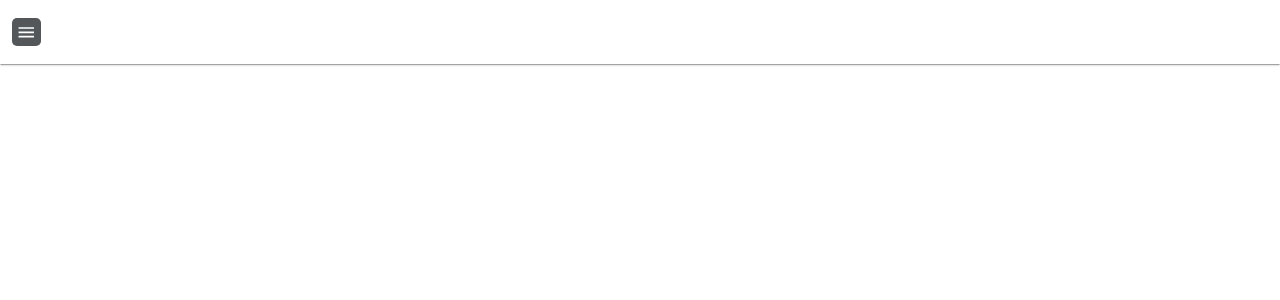
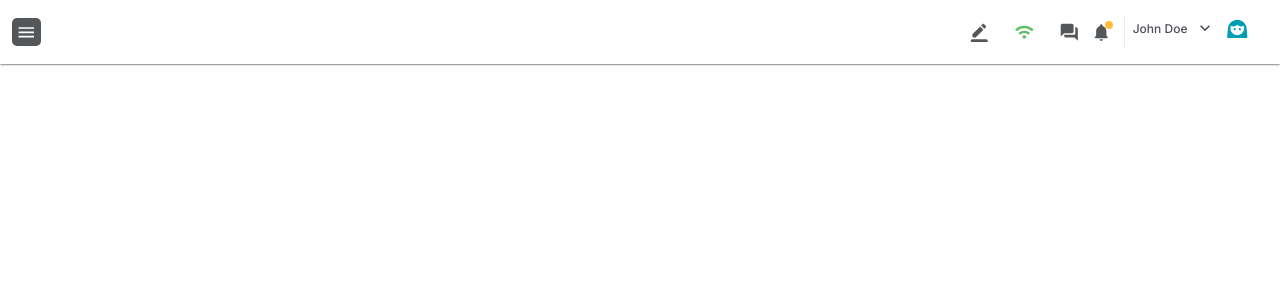
Before and after one commit to zihad0292/figma-to-react, a React (Create React App) app: page / in a window 1280 px wide. Shown: the top 300 px of the page. Built offline with nearby package versions, Linux system fonts and the light colour scheme.

Commit message:
Header right side icons and user menu implemented

```diff
--- a/src/components/Header/Header.js
+++ b/src/components/Header/Header.js
@@ -3,9 +3,34 @@ import React from "react";
 // MUI components
 import { AppBar, Toolbar, IconButton } from "@mui/material";
 import { styled } from "@mui/material/styles";
+import Box from "@mui/material/Box";
+import Badge from "@mui/material/Badge";
+import Paper from "@mui/material/Paper";
+import MenuItem from "@mui/material/MenuItem";
+import MenuList from "@mui/material/MenuList";
+import ListItemText from "@mui/material/ListItemText";
+import ListItemIcon from "@mui/material/ListItemIcon";
+import Divider from "@mui/material/Divider";
+import Button from "@mui/material/Button";
+import Popper from "@mui/material/Popper";
+import Grow from "@mui/material/Grow";
+import ClickAwayListener from "@mui/material/ClickAwayListener";
 
 // MUI icons
-import { Menu } from "@mui/icons-material";
+import BorderColorRoundedIcon from "@mui/icons-material/BorderColorRounded";
+import WifiRoundedIcon from "@mui/icons-material/WifiRounded";
+import MenuIcon from "@mui/icons-material/Menu";
+import QuestionAnswerRoundedIcon from "@mui/icons-material/QuestionAnswerRounded";
+import NotificationsRoundedIcon from "@mui/icons-material/NotificationsRounded";
+import FiberManualRecordRoundedIcon from "@mui/icons-material/FiberManualRecordRounded";
+import Face3Icon from "@mui/icons-material/Face3";
+import KeyboardArrowDownIcon from "@mui/icons-material/KeyboardArrowDown";
+
+import DonutLargeIcon from "@mui/icons-material/DonutLarge";
+import ManageAccountsIcon from "@mui/icons-material/ManageAccounts";
+import NotificationsNoneIcon from "@mui/icons-material/NotificationsNone";
+import HelpCenterOutlinedIcon from "@mui/icons-material/HelpCenterOutlined";
+import LogoutOutlinedIcon from "@mui/icons-material/LogoutOutlined";
 
 const CustomAppBar = styled(AppBar)({});
 
@@ -19,13 +44,200 @@ const HamburgerIcon = styled(IconButton)({
 });
 
 function Header({ handleDrawerOpen }) {
+  const anchorRef = React.useRef(null);
+  const [open, setOpen] = React.useState(false);
+
+  const handleProfileMenuOpen = event => {
+    // setAnchorEl(event.currentTarget);
+  };
+  const handleToggle = () => {
+    setOpen(prevOpen => !prevOpen);
+  };
+
+  const handleClose = event => {
+    if (anchorRef.current && anchorRef.current.contains(event.target)) {
+      return;
+    }
+
+    setOpen(false);
+  };
+
   return (
     <CustomAppBar position="static" color="white" elevation={1}>
       <Toolbar>
-        <HamburgerIcon edge="start" color="inherit" onClick={handleDrawerOpen}>
-          <Menu />
+        <HamburgerIcon edge="start" color="primary" onClick={handleDrawerOpen}>
+          <MenuIcon />
         </HamburgerIcon>
-        {/* Add other app bar components as needed */}
+        <Box sx={{ flexGrow: 1 }} />
+        <Box sx={{ display: { xs: "none", md: "flex" } }}>
+          <IconButton
+            size="large"
+            aria-label="show 4 new mails"
+            sx={{
+              " & .MuiSvgIcon-root": {
+                color: "#53575A",
+              },
+            }}
+          >
+            {" "}
+            <BorderColorRoundedIcon />
+          </IconButton>
+          <IconButton
+            size="large"
+            aria-label="show 17 new notifications"
+            sx={{
+              " & .MuiSvgIcon-root": {
+                color: "#61BD63",
+              },
+            }}
+          >
+            {" "}
+            <WifiRoundedIcon />
+          </IconButton>
+          <IconButton
+            size="large"
+            edge="end"
+            aria-label="account of current user"
+            aria-haspopup="true"
+            onClick={handleProfileMenuOpen}
+            sx={{
+              " & .MuiSvgIcon-root": {
+                color: "#53575A",
+              },
+            }}
+          >
+            <QuestionAnswerRoundedIcon />
+          </IconButton>
+          <IconButton
+            size="large"
+            aria-label="show 17 new notifications"
+            sx={{
+              " & .MuiSvgIcon-root": {
+                color: "#53575A",
+              },
+            }}
+          >
+            <Badge
+              badgeContent={<FiberManualRecordRoundedIcon />}
+              color="orange"
+              variant="dot"
+              overlap="circular"
+            >
+              <NotificationsRoundedIcon />
+            </Badge>
+          </IconButton>{" "}
+          <Divider
+            orientation="vertical"
+            flexItem
+            light
+            sx={{
+              height: "30px",
+              alignSelf: "center",
+            }}
+          />
+          <Box sx={{ flexGrow: 0 }}>
+            <Box
+              sx={{ display: "flex", alignItems: "center" }}
+              id="composition-button"
+              aria-controls={open ? "composition-menu" : undefined}
+              aria-expanded={open ? "true" : undefined}
+              aria-haspopup="true"
+              onClick={handleToggle}
+            >
+              <Button
+                ref={anchorRef}
+                variant="text"
+                endIcon={<KeyboardArrowDownIcon />}
+                sx={{
+                  textTransform: "unset",
+                }}
+                color="textMain"
+              >
+                John Doe
+              </Button>
+
+              <IconButton
+                sx={{
+                  "& .MuiSvgIcon-root": {
+                    color: "#009DB3",
+                  },
+                }}
+              >
+                <Face3Icon />
+              </IconButton>
+            </Box>
+            <Popper
+              open={open}
+              anchorEl={anchorRef.current}
+              role={undefined}
+              placement="bottom-end"
+              transition
+              disablePortal
+              sx={{
+                "& .MuiMenuItem-root+.MuiDivider-root": {
+                  m: 0,
+                },
+              }}
+            >
+              {({ TransitionProps, placement }) => (
+                <Grow {...TransitionProps}>
+                  <Paper>
+                    <ClickAwayListener onClickAway={handleClose}>
+                      <MenuList
+                        sx={{
+                          "& .MuiMenuItem-root": {
+                            pl: 3,
+                            pr: 3,
+                          },
+                        }}
+                      >
+                        <MenuItem>
+                          <ListItemIcon>
+                            <DonutLargeIcon />
+                          </ListItemIcon>
+                          <ListItemText>
+                            Stats:{" "}
+                            <Box component="span" sx={{ color: "#61BD63" }}>
+                              Online
+                            </Box>
+                          </ListItemText>
+                        </MenuItem>
+                        <Divider />
+                        <MenuItem>
+                          <ListItemIcon>
+                            <ManageAccountsIcon />
+                          </ListItemIcon>
+                          <ListItemText>Account Settings</ListItemText>
+                        </MenuItem>
+                        <Divider />
+                        <MenuItem>
+                          <ListItemIcon>
+                            <NotificationsNoneIcon />
+                          </ListItemIcon>
+                          <ListItemText>Notifications</ListItemText>
+                        </MenuItem>
+                        <Divider />
+                        <MenuItem>
+                          <ListItemIcon>
+                            <HelpCenterOutlinedIcon />
+                          </ListItemIcon>
+                          <ListItemText>Help</ListItemText>
+                        </MenuItem>
+                        <Divider />
+                        <MenuItem>
+                          <ListItemIcon>
+                            <LogoutOutlinedIcon />
+                          </ListItemIcon>
+                          <ListItemText>Logout</ListItemText>
+                        </MenuItem>
+                      </MenuList>
+                    </ClickAwayListener>
+                  </Paper>
+                </Grow>
+              )}
+            </Popper>
+          </Box>
+        </Box>
       </Toolbar>
     </CustomAppBar>
   );
```
